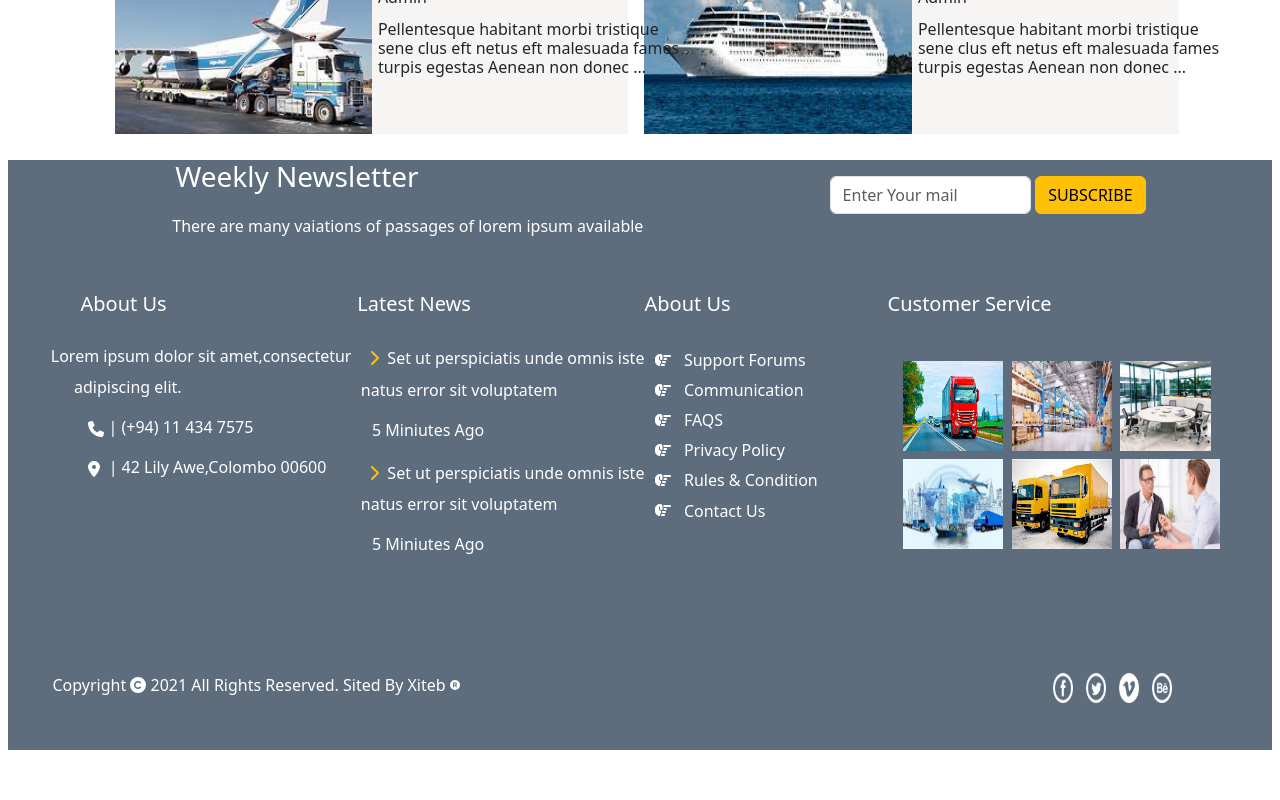
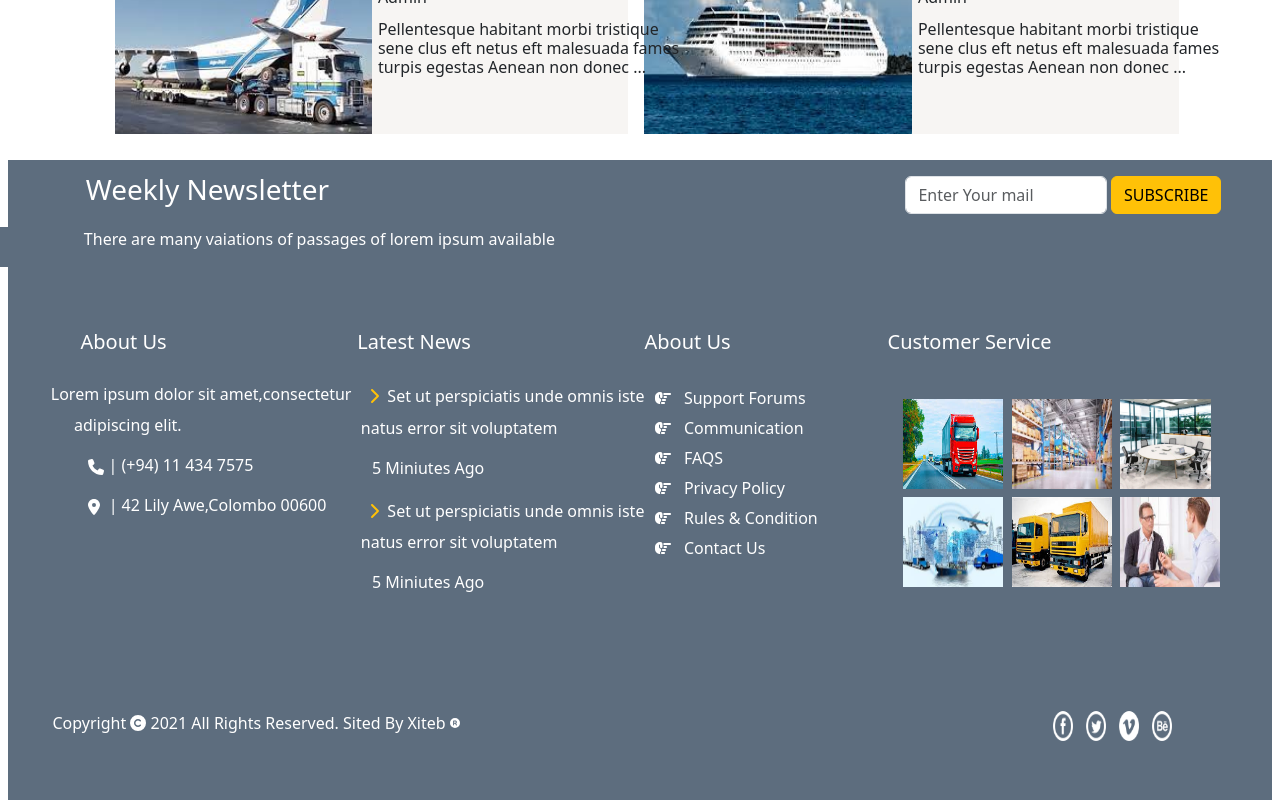
Before and after one commit to samankumaraya/cargoton, a React (Create React App) app: page / in a window 1280 px wide. Shown: the part 2506-3306 px from the top of the page. Before the commit the page ends 3256 px from the top, so only its background shows below. Built offline with nearby package versions, Linux system fonts and the light colour scheme.

Commit message:
modified footer

```diff
--- a/src/components/Footer.css
+++ b/src/components/Footer.css
@@ -1,7 +1,7 @@
 
 .footercontain{
     background-color:#5D6D7E ;
-    height: 590px;
+    height: 640px;
 }
 
 form{
@@ -36,7 +36,7 @@ input{
 }
 .linethree{
     color: white;
-    margin-top: 5%;
+    margin-top: 8%;
     display: flex;
     margin-left: 3%;
 }
--- a/src/components/footer.js
+++ b/src/components/footer.js
@@ -25,12 +25,12 @@ export default function footer() {
     return(
         <div className="footercontain mx-2">
           <div className="lineone">
-             <h3 className="foothead">&nbsp;Weekly Newsletter</h3>
+             <h3 className="foothead" style={{ 'margin-left': '5.5%','margin-top': '1%' }}>&nbsp;Weekly Newsletter</h3>
 
-             <form>
+             <form style={{ 'margin-left': '71%','margin-top': '1%' }}>
                 <div class="form-group mt-1">
 
-                <input type="email" class="form-control" id="exampleInputEmail1" aria-describedby="emailHelp" placeholder="Enter Your mail"/>
+                <input   type="email" class="form-control" id="exampleInputEmail1" aria-describedby="emailHelp" placeholder="Enter Your mail"/>
 
                  </div>
                   &nbsp;
@@ -39,7 +39,7 @@ export default function footer() {
           </div>
 
 
-            <div className="linetwo">
+            <div  style={{ 'margin-left': '-7%','margin-top': '1%' }} className="linetwo">
                 <p>There are many vaiations of passages of lorem ipsum available</p>
             </div>
 
```
